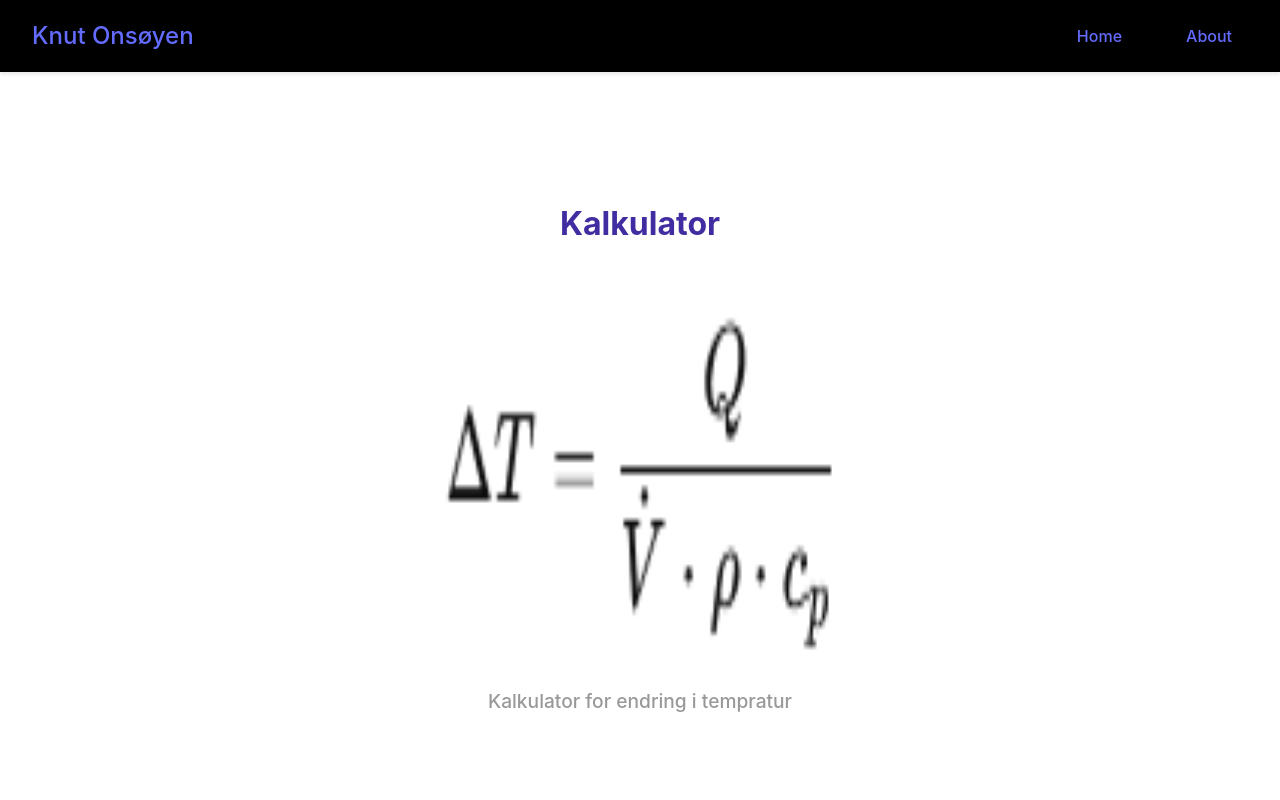
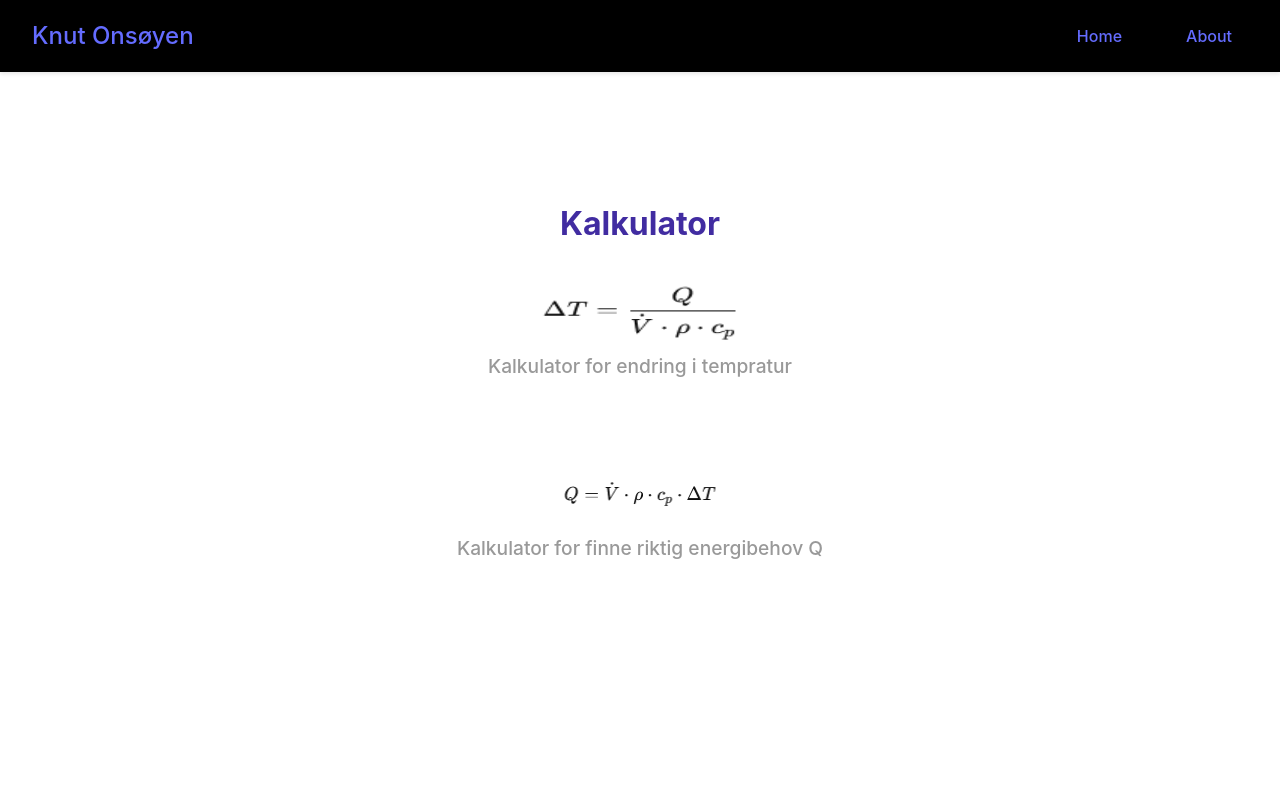
Before and after one commit to Knut1999/React1, a React (Vite) app: page /Work in a window 1280 px wide. Shown: the top 800 px of the page. Built offline with nearby package versions, Linux system fonts and the light colour scheme.

Commit message:
new game

```diff
--- a/src/css/Work.css
+++ b/src/css/Work.css
@@ -63,8 +63,8 @@
 }
 
 img {
-  width: 400px;
-  height: 400px;
+  width: 200px;
+  height: 65px;
 }
 
 @media (max-width: 600px) {
```
